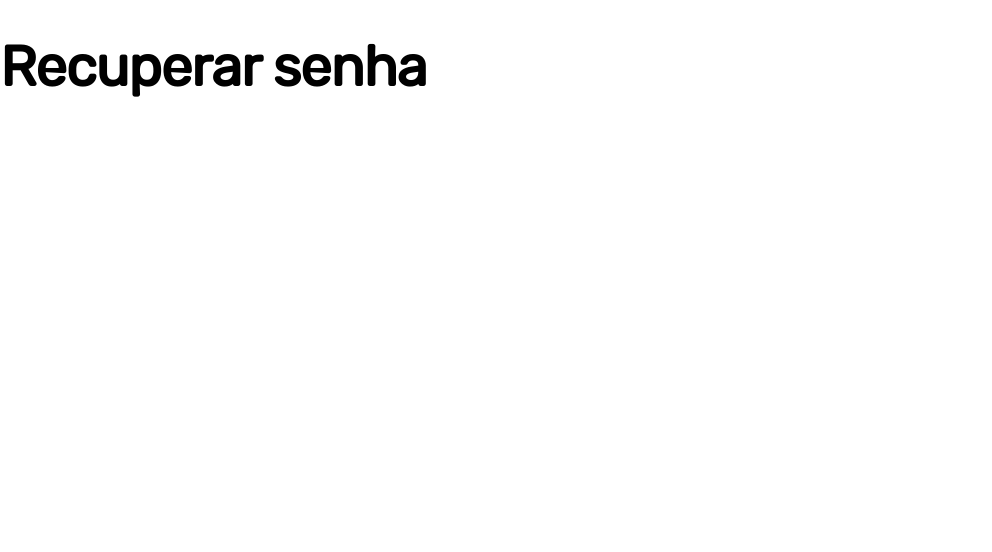
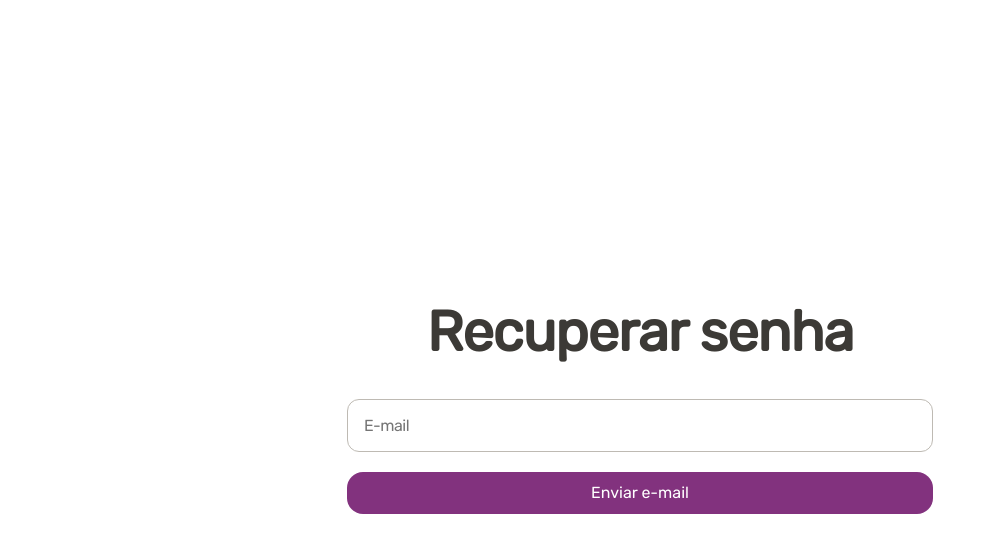
Before and after one commit to hartmannjonatan/pixel-quizzes, a React (Create React App) app: page /recuperar-senha in a window 1280 px wide. Shown: the top 552 px of the page, without its empty margins (0-992 px from the left). Built offline with nearby package versions, Linux system fonts and the light colour scheme.

Commit message:
Tela de recuperação de senha finalizada

```diff
--- a/src/routes/App.jsx
+++ b/src/routes/App.jsx
@@ -7,7 +7,7 @@ import NotFound from './NotFound';
 import Login from './Login/Login';
 import Cadastro from './Cadastro/Cadastro';
 import Historico from './Historico';
-import RecuperarSenha from './RecuperarSenha';
+import RecuperarSenha from './RecuperarSenha/RecuperarSenha';
 import Quiz from './Quiz';
 
 function App(){
--- a/src/routes/RecuperarSenha.jsx
+++ /dev/null
@@ -1,11 +0,0 @@
-import React from 'react';
-
-const RecuperarSenha = () => {
-    return (
-        <div>
-            <h1>Recuperar senha</h1>
-        </div>
-    );
-}
-
-export default RecuperarSenha;
--- /dev/null
+++ b/src/routes/RecuperarSenha/FormRecuperarSenha.jsx
@@ -0,0 +1,45 @@
+import React, { useState } from 'react';
+import Input from '../../components/Input/Input';
+import Button from '../../components/Button/Button';
+import { useNavigate } from 'react-router-dom';
+
+const FormRecuperarSenha = () => {
+    const navigate = useNavigate()
+    const [data, setData] = useState({
+        'email': ''
+    })
+
+    const [validation, setValidation] = useState({
+        'email': true
+    })
+
+    const enabled = Object.values(validation).every((every) => every === true);
+
+    function handleInputChange(input, value){
+        setData({
+            ...data,
+            [input]: value
+        })
+    }
+
+    function handleInputValidationChange(input, isValid){
+        setValidation({
+            ...validation,
+            [input]: isValid
+        })
+    }
+
+    function handleFormSubmit(){
+        //Processamento de recuperação de senha
+        navigate('/')
+    }
+
+    return (
+        <form method='post'>
+            <Input type={'email'} name={'email'} required={true} placeholder={'E-mail'} value={data.email} validationMessage={'Este campo deve ser um email no formato: fulano@mail.com'} isValid={validation.email} onChangeValidation={handleInputValidationChange} onChange={(e) => {handleInputChange('email', e.target.value)}}/>
+            <Button disabled={!enabled} type={'button'} onClick={handleFormSubmit}>Enviar e-mail</Button>
+        </form>
+    );
+}
+
+export default FormRecuperarSenha;
--- /dev/null
+++ b/src/routes/RecuperarSenha/RecuperarSenha.jsx
@@ -0,0 +1,15 @@
+import React from 'react';
+import FormRecuperarSenha from './FormRecuperarSenha';
+
+const RecuperarSenha = () => {
+    return (
+        <div className="container">
+            <div className="form-cadastro">
+                <h1 className="text-center color-dark">Recuperar senha</h1>
+                <FormRecuperarSenha />
+            </div>
+        </div>
+    );
+}
+
+export default RecuperarSenha;
```
